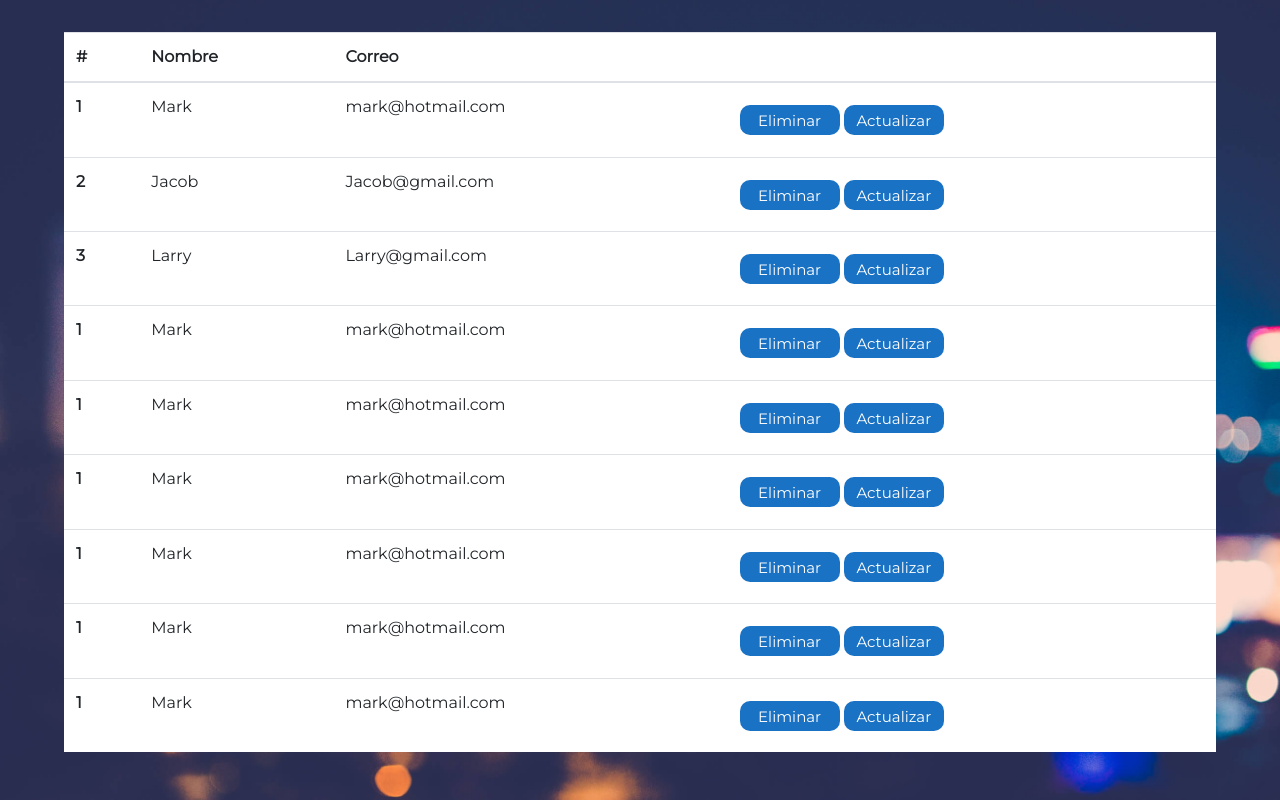
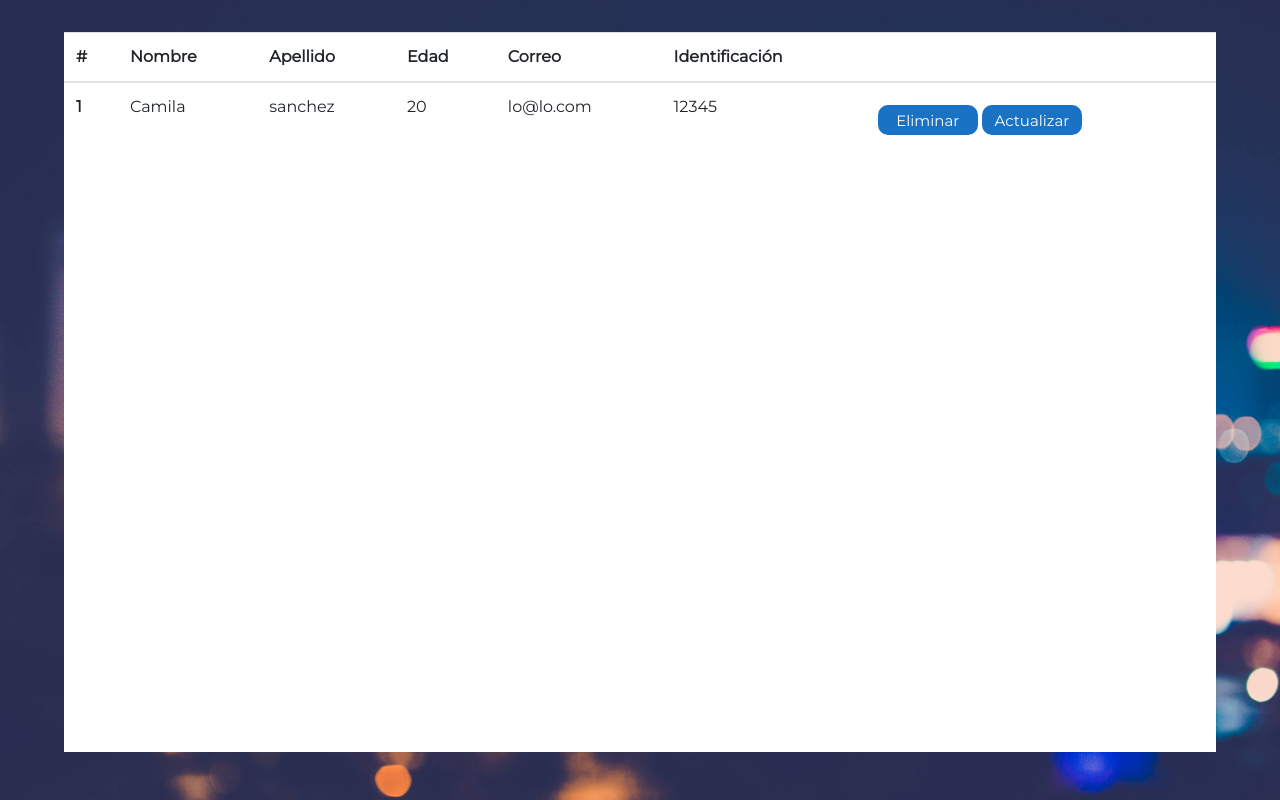
Before and after one commit to deissyMantilla/CafeteriaBrioche-, a Flask app: page /cajeros in a window 1280 px wide. Shown: the part 110-910 px from the top of the page. Run offline with Flask 2, Linux system fonts and the light colour scheme.

Commit message:
[new] funcionalidad modal para actualizar cajero

```diff
--- a/app.py
+++ b/app.py
@@ -47,10 +47,12 @@ def registroProducto():
 
 @app.route('/cajeros', methods=['GET', 'POST'])
 def cajeros():
+    cajeros = [{'id': '1', 'nombre': 'Camila', 'apellido': 'sanchez', 'edad': '20', 'identificacion': '12345',
+                'direccion': 'cale123', 'correo': 'lo@lo.com', 'genero': 'Femenino', 'contraseña': '12345', 'imagen': 'imagen'}]
     if request.method == 'GET':
-        return render_template('html/usuarios.html')
+        return render_template('html/usuarios.html', cajeros=cajeros)
     if request.method == 'POST':
-        return render_template('html/usuarios.html')
+        return render_template('html/usuarios.html', cajeros=cajeros)
 
 
 @app.route('/productos', methods=['GET', 'POST'])
@@ -60,7 +62,7 @@ def productos():
     if request.method == 'GET':
         return render_template('html/productos.html', productos=productos)
     if request.method == 'POST':
-        return render_template('html/productos.html')
+        return render_template('html/productos.html', productos=productos)
 
 
 @app.route('/ventas', methods=['GET'])
--- a/static/js/funcionesModal.js
+++ b/static/js/funcionesModal.js
@@ -1,4 +1,3 @@
-
 
 function abrirModalProductos(id){
 
@@ -8,7 +7,7 @@ let precio = document.getElementById("precio"+id).textContent;
 let cantidad = document.getElementById("cantidad"+id).textContent;
 let imagen = document.getElementById("imagen"+id).scr;
 
-//Se traen los campos del promularios
+//Se traen los campos del formulario
 let idForm = document.getElementById("idForm");
 let nombreForm = document.getElementById("nombreForm");
 let precioForm = document.getElementById("precioForm");
@@ -24,3 +23,34 @@ cantidadForm.value = cantidad;
 console.log(imagenForm); */
 
  }
+
+
+ function abrirModalCajeros(id){
+ //Se traen los valores del cajero seleccionado
+let nombre = document.getElementById("nombre"+id).textContent;
+let apellido = document.getElementById("apellido"+id).textContent;
+let edad = document.getElementById("edad"+id).textContent;
+let correo = document.getElementById("correo"+id).textContent;
+let identificacion = document.getElementById("identificacion"+id).textContent;
+
+//Se traen los campos del formulario
+let idForm = document.getElementById("idForm");
+let nombreForm = document.getElementById("nombreForm");
+let apellidoForm = document.getElementById("apellidoForm");
+let edadForm = document.getElementById("edadForm");
+let identificacionForm = document.getElementById("identificacionForm");
+let direccionForm = document.getElementById("direccionForm");
+let emailForm = document.getElementById("emailForm");
+let generoForm = document.getElementById("generoForm");
+let contrasenaForm = document.getElementById("contrasenaForm");
+
+//se asignan valores al formulario para actualizar cajero
+idForm.value = id;
+nombreForm.value = nombre;
+apellidoForm.value = apellido;
+edadForm.value = edad;
+emailForm.value =correo;
+identificacionForm.value = identificacion;
+
+
+ }
--- a/templates/html/usuarios.html
+++ b/templates/html/usuarios.html
@@ -11,6 +11,7 @@
       href="https://fonts.googleapis.com/css2?family=Montserrat&family=Montserrat+Alternates&display=swap"
       rel="stylesheet"
     />
+    <script src="{{url_for('static', filename='js/funcionesModal.js')}}"></script>
   </head>
 <body>
   <nav class="nav">
@@ -29,92 +30,28 @@
           <tr>
             <th scope="col">#</th>
             <th scope="col">Nombre</th>
+            <th scope="col">Apellido</th>
+            <th scope="col">Edad</th>
             <th scope="col">Correo</th>
+            <th scope="col">Identificación</th>
             <th scope="col"></th>
           </tr>
         </thead>
         <tbody>
+          {% for cajero in cajeros%}
           <tr>
-            <th scope="row">1</th>
-            <td>Mark</td>
-            <td>mark@hotmail.com</td>
+            <th scope="row" id="id{{cajero.id}}">{{cajero.id}}</th>
+            <td id="nombre{{cajero.id}}">{{cajero.nombre}}</td>
+            <td id="apellido{{cajero.id}}">{{cajero.apellido}}</td>
+            <td id="edad{{cajero.id}}">{{cajero.edad}}</td>
+            <td id="correo{{cajero.id}}">{{cajero.correo}}</td>
+            <td id="identificacion{{cajero.id}}">{{cajero.identificacion}}</td>
             <td>
-                <button class="boton">Eliminar</button>
-                <button class="boton" data-toggle="modal" data-target="#exampleModal">Actualizar</button>
+                <button class="boton" id="eliminar{{cajero.id}}">Eliminar</button>
+                <button class="boton" data-toggle="modal" data-target="#exampleModal" onclick="abrirModalCajeros(this.id)" id="{{cajero.id}}">Actualizar</button>
             </td>
           </tr>
-          <tr>
-            <th scope="row">2</th>
-            <td>Jacob</td>
-            <td>Jacob@gmail.com</td>
-            <td>
-                <button class="boton">Eliminar</button>
-                <button class="boton">Actualizar</button>
-            </td>
-          </tr>
-          <tr>
-            <th scope="row">3</th>
-            <td>Larry</td>
-            <td>Larry@gmail.com</td>
-            <td>
-                <button class="boton">Eliminar</button>
-                <button class="boton">Actualizar</button>
-            </td>
-          </tr>
-          <tr>
-            <th scope="row">1</th>
-            <td>Mark</td>
-            <td>mark@hotmail.com</td>
-            <td>
-                <button class="boton">Eliminar</button>
-                <button class="boton">Actualizar</button>
-            </td>
-          </tr>
-          <tr>
-            <th scope="row">1</th>
-            <td>Mark</td>
-            <td>mark@hotmail.com</td>
-            <td>
-                <button class="boton">Eliminar</button>
-                <button class="boton">Actualizar</button>
-            </td>
-          </tr>
-          <tr>
-            <th scope="row">1</th>
-            <td>Mark</td>
-            <td>mark@hotmail.com</td>
-            <td>
-                <button class="boton">Eliminar</button>
-                <button class="boton">Actualizar</button>
-            </td>
-          </tr>
-          <tr>
-            <th scope="row">1</th>
-            <td>Mark</td>
-            <td>mark@hotmail.com</td>
-            <td>
-                <button class="boton">Eliminar</button>
-                <button class="boton">Actualizar</button>
-            </td>
-          </tr>
-          <tr>
-            <th scope="row">1</th>
-            <td>Mark</td>
-            <td>mark@hotmail.com</td>
-            <td>
-                <button class="boton">Eliminar</button>
-                <button class="boton">Actualizar</button>
-            </td>
-          </tr>
-          <tr>
-            <th scope="row">1</th>
-            <td>Mark</td>
-            <td>mark@hotmail.com</td>
-            <td>
-                <button class="boton">Eliminar</button>
-                <button class="boton">Actualizar</button>
-            </td>
-          </tr>
+          {% endfor%}
         </tbody>
       </table>
   </div>
@@ -132,43 +69,45 @@
         </div>
         <div class="modal-body">
           <form action="">
+            <label for="" class="margenSuperior">Id:(*)</label>
+            <input type="text" readonly id="idForm" class="form-control">
           <!--nombre-->
             <label for="nombre" class="margenSuperior"> Nombre: (*)</label><br>
-            <input type="text" class="form-control" id="nombre" placeholder="Ingrese nombre Cajero" required>
+            <input type="text" class="form-control" id="nombreForm" placeholder="Ingrese nombre Cajero" required>
         <!--apellido-->
             <label for="apellido" class="margenSuperior">Apellido:</label><br>
-            <input type="text" class="form-control" id="apellido" placeholder="Ingrese Apellidos Cajero">
+            <input type="text" class="form-control" id="apellidoForm" placeholder="Ingrese Apellidos Cajero">
         <!--edad-->
             <label for="edad" class="margenSuperior">Edad:</label><br>
-            <input type="number" min="18" class="form-control" id="edad" placeholder="Ingrese Edad Cajero">
+            <input type="number" min="18" class="form-control" id="edadForm" placeholder="Ingrese Edad Cajero">
         <!--identificacion-->
             <label for="identificacion" class="margenSuperior">Identificación:</label><br>
-            <input type="number" min="1" maxlength="10" class="form-control" id="identificacion"
+            <input type="number" min="1" maxlength="10" class="form-control" id="identificacionForm"
                 placeholder="Ingrese Identificación Cajero">
         <!--direccion-->
             <label for="direccion" class="margenSuperior">Dirección:</label><br>
-            <input type="text" class="form-control" id="direccion" placeholder="Ingrese Dirección Cajero">
+            <input type="text" class="form-control" id="direccionForm" placeholder="Ingrese Dirección Cajero">
         <!--correo electronico-->
 
             <label for="email" class="margenSuperior">Correo Electronico:(*)</label><br>
-            <input type="email" class="form-control" id="email" placeholder="Ingrese Correo Electronico Cajero"
+            <input type="email" class="form-control" id="emailForm" placeholder="Ingrese Correo Electronico Cajero"
                 required>
 
         <!--combobox de genero-->
 
             <label for="genero" class="margenSuperior">Genero:</label><br>
-            <select name="genero" id="genero" class="margenDerecha">
+            <select name="genero" id="generoForm" class="margenDerecha" >
                 <option value="M">Masculino</option>
                 <option value="F">Femenino</option>
                 <option value="O">Otros</option>
             </select>
 
                 <label for="contraseña" class="margenSuperior" >Contraseña:(*)</label><br>
-                    <input type="password" class="form-control" id="contraseña" placeholder="Ingrese Contraseña"
+                    <input type="password" class="form-control" id="contrasenaForm" placeholder="Ingrese Contraseña"
                         required>
 
             <label for="imagen" class="margenSuperior">Cargar Imagen:</label>
-            <input type="file" class="form-control " id="imagen">
+            <input type="file" class="form-control " id="imagenForm">
             <input type="submit" value="Guardar cambios" class="boton">
     </form>
 
```
